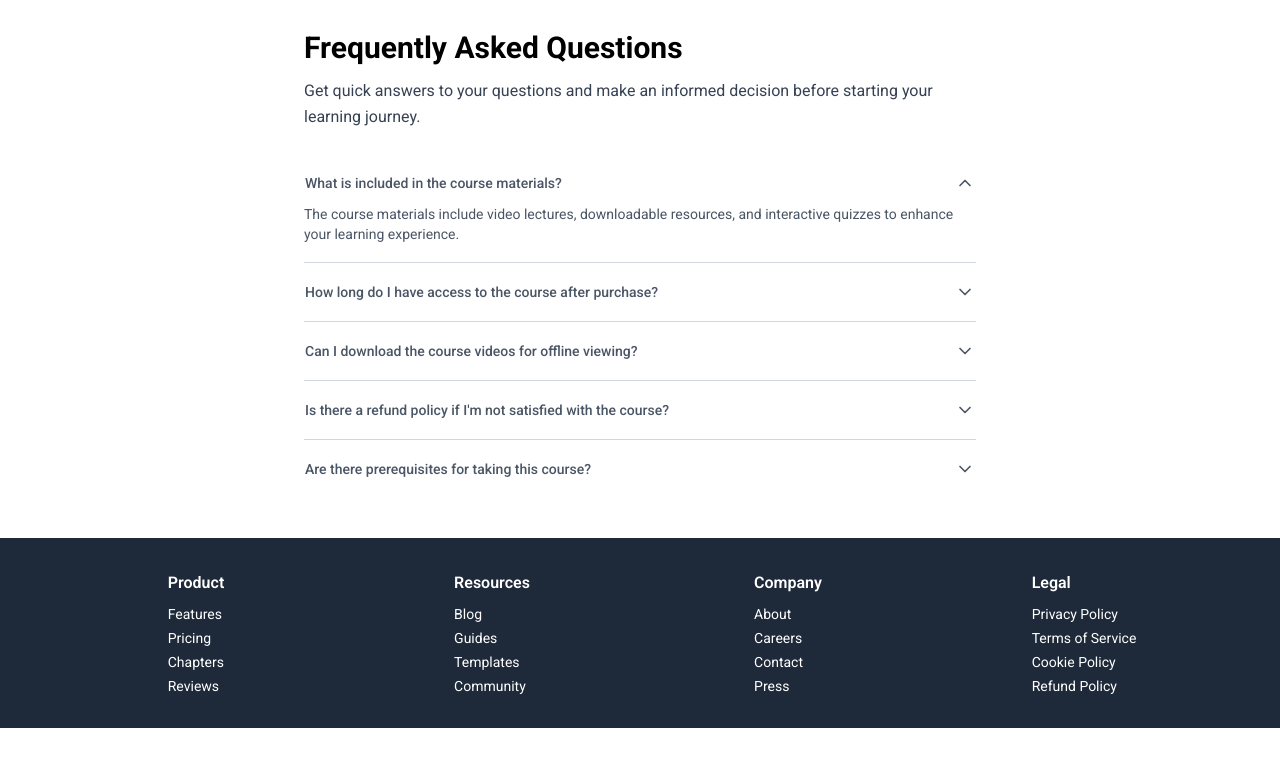
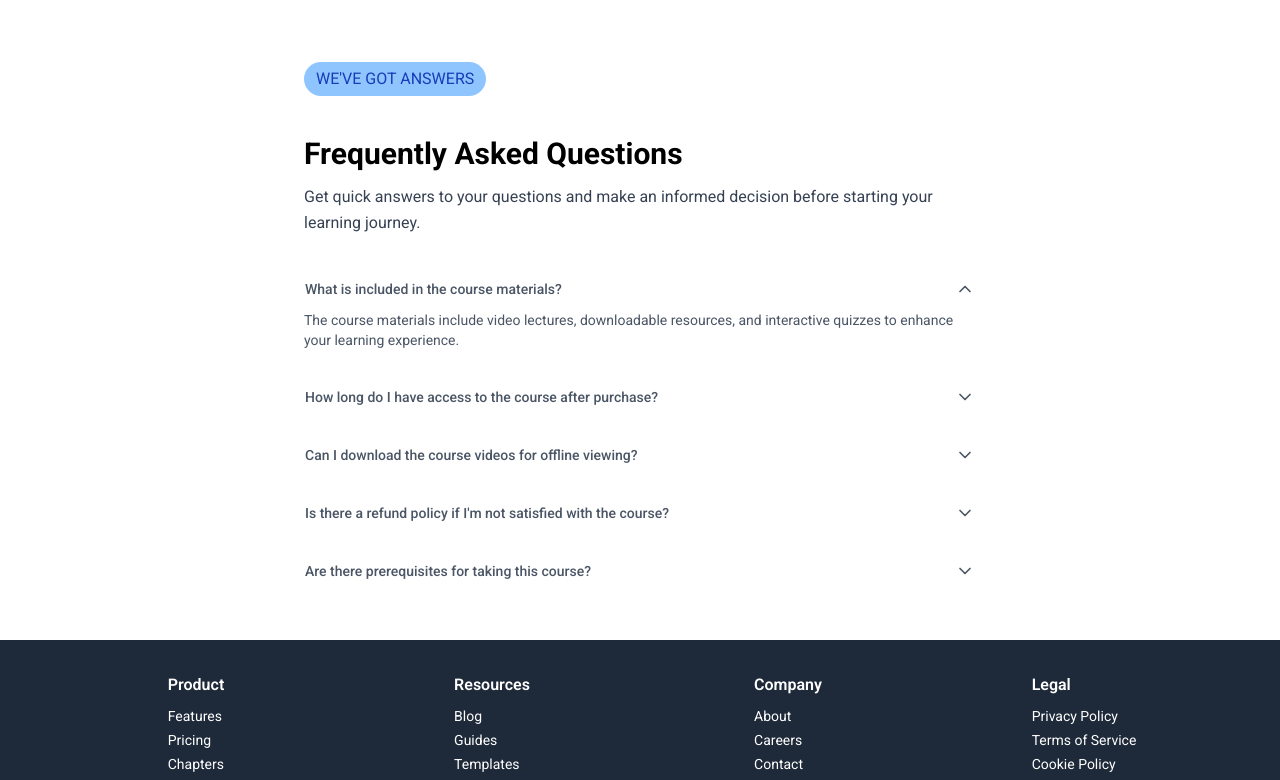
Before and after one commit to rohitha-kodikara/landify, a React (Vite) app: page / in a window 1280 px wide. Shown: the part 4010-4790 px from the top of the page. Before the commit the page ends 4738 px from the top, so only its background shows below. Built offline with nearby package versions, Linux system fonts and the light colour scheme.

Commit message:
added reveal motion part for some sections

```diff
--- a/src/components/FAQs.jsx
+++ b/src/components/FAQs.jsx
@@ -1,10 +1,60 @@
 import React from "react";
+import { motion } from "framer-motion";
 import {
   Accordion,
   AccordionContent,
   AccordionItem,
   AccordionTrigger,
 } from "@/components/ui/accordion";
+
+const itemVariants = {
+  hidden: {
+    opacity: 0,
+    y: 20,
+  },
+  visible: (index) => ({
+    opacity: 1,
+    y: 0,
+    transition: {
+      delay: index * 0.1,
+      duration: 0.5,
+      ease: "easeOut",
+    },
+  }),
+};
+
+const faqs = [
+  {
+    value: "shipping",
+    question: "What is included in the course materials?",
+    answer:
+      "The course materials include video lectures, downloadable resources, and interactive quizzes to enhance your learning experience.",
+  },
+  {
+    value: "returns",
+    question: "How long do I have access to the course after purchase?",
+    answer:
+      "You will have lifetime access to the course materials, including any updates or additions made in the future.",
+  },
+  {
+    value: "support",
+    question: "Can I download the course videos for offline viewing?",
+    answer:
+      "Yes, you can download the course videos to your device and watch them offline using our mobile app or desktop player.",
+  },
+  {
+    value: "guarantee",
+    question: "Is there a refund policy if I'm not satisfied with the course?",
+    answer:
+      "Yes, we offer a 30-day money-back guarantee. If you are not satisfied with the course for any reason, you can request a full refund.",
+  },
+  {
+    value: "prerequisites",
+    question: "Are there prerequisites for taking this course?",
+    answer:
+      "This course is designed for beginners with no prior experience required. It covers all fundamental concepts step by step.",
+  },
+];
 
 const FAQs = () => {
   return (
@@ -22,58 +72,28 @@
         </p>
         <div className="sm:flex flex-col sm:w-full sm:items-center">
           <Accordion defaultValue={["shipping"]} className="w-full">
-            <AccordionItem value="shipping" className="border-gray-300 py-2">
-              <AccordionTrigger className="text-gray-600  [&_[data-slot=accordion-trigger-icon]]:size-5">
-                What is included in the course materials?
-              </AccordionTrigger>
-              <AccordionContent className="text-gray-600">
-                The course materials include video lectures, downloadable
-                resources, and interactive quizzes to enhance your learning
-                experience.
-              </AccordionContent>
-            </AccordionItem>
-            <AccordionItem value="returns" className="border-gray-300 py-2">
-              <AccordionTrigger className="text-gray-600 [&_[data-slot=accordion-trigger-icon]]:size-5">
-                How long do I have access to the course after purchase?
-              </AccordionTrigger>
-              <AccordionContent className="text-gray-600">
-                You will have lifetime access to the course materials, including
-                any updates or additions made in the future.
-              </AccordionContent>
-            </AccordionItem>
-            <AccordionItem value="support" className="border-gray-300 py-2">
-              <AccordionTrigger className="text-gray-600 [&_[data-slot=accordion-trigger-icon]]:size-5">
-                Can I download the course videos for offline viewing?
-              </AccordionTrigger>
-              <AccordionContent className="text-gray-600">
-                Yes, you can download the course videos to your device and watch
-                them offline using our mobile app or desktop player.
-              </AccordionContent>
-            </AccordionItem>
-
-            <AccordionItem value="guarantee" className="border-gray-300 py-2">
-              <AccordionTrigger className="text-gray-600 [&_[data-slot=accordion-trigger-icon]]:size-5">
-                Is there a refund policy if I'm not satisfied with the course?
-              </AccordionTrigger>
-              <AccordionContent className="text-gray-600">
-                Yes, we offer a 30-day money-back guarantee. If you are not
-                satisfied with the course for any reason, you can request a full
-                refund.
-              </AccordionContent>
-            </AccordionItem>
-
+            {faqs.map((faq, index) => (
+              <motion.div
+                key={faq.value}
+                custom={index}
+                variants={itemVariants}
+                initial="hidden"
+                whileInView="visible"
+                viewport={{ once: false, amount: 0.35 }}
+              >
                 <AccordionItem
-              value="prerequisites"
+                  value={faq.value}
                   className="border-gray-300 py-2"
                 >
                   <AccordionTrigger className="text-gray-600 [&_[data-slot=accordion-trigger-icon]]:size-5">
-                Are there prerequisites for taking this course?
+                    {faq.question}
                   </AccordionTrigger>
                   <AccordionContent className="text-gray-600">
-                This course is designed for beginners with no prior experience
-                required. It covers all fundamental concepts step by step.
+                    {faq.answer}
                   </AccordionContent>
                 </AccordionItem>
+              </motion.div>
+            ))}
           </Accordion>
         </div>
       </div>
--- a/src/components/Navbar/Navbar.jsx
+++ b/src/components/Navbar/Navbar.jsx
@@ -8,9 +8,9 @@
   return (
     <>
       <nav
-        className={`fixed lg:text-black top-2 left-0 right-0 z-50 flex w-full flex-row items-center justify-between rounded-xl p-3 transition-colors duration-300 lg:px-8 ${
+        className={`fixed lg:text-black lg:text-md top-2 left-0 right-0 z-50 flex w-full flex-row items-center justify-between rounded-xl p-3 transition-colors duration-300 lg:px-8 ${
           isScrolled
-            ? "bg-white   shadow-md lg:mx-auto lg:w-1/2 "
+            ? "bg-white   shadow-md lg:mx-auto lg:w-2/3"
             : "bg-transparent  lg:text-white"
         }`}
       >
--- a/src/components/Pricing.jsx
+++ b/src/components/Pricing.jsx
@@ -1,17 +1,44 @@
 import React from "react";
 import { CircleCheck } from "lucide-react";
+import { motion } from "framer-motion";
+
+const cardVariants = {
+  hidden: {
+    opacity: 0,
+    y: 30,
+  },
+  visible: (index) => ({
+    opacity: 1,
+    y: 0,
+    transition: {
+      delay: index * 0.15,
+      duration: 0.6,
+      ease: "easeOut",
+    },
+  }),
+};
 
 const Pricing = () => {
   return (
     <section className="lg:px-25 mt-10 z-0">
-      <div className="pt-15  flex flex-col gap-5 leading-relaxed lg:gap-6 lg:mt-5 px-4 bg-hero-gradient text-white rounded-md">
+      <div className="pt-15 flex flex-col gap-5 leading-relaxed lg:gap-6 lg:mt-5 px-4 sm:pb-12 bg-hero-gradient text-white rounded-md">
+        <span className="text-left bg-blue-300 text-blue-800 px-3 lg:flex lg:flex-row self-start rounded-full py-1">
+          PRICING
+        </span>
         <h2>Explore our pricing options</h2>
         <p>
           Choose the plan that best fits your needs and start your journey to
           mastering modern design today.
         </p>
         <div className="grid grid-cols-1 md:grid-cols-2 lg:grid-cols-3 gap-6">
-          <div className="bg-gray-900 border-t-2 border-gray-500 rounded-lg p-8 flex flex-col gap-8">
+          <motion.div
+            custom={0}
+            variants={cardVariants}
+            initial="hidden"
+            whileInView="visible"
+            viewport={{ once: false, amount: 0.35 }}
+            className="bg-gray-900 border-t-2 border-gray-500 rounded-lg p-8 flex flex-col gap-8"
+          >
             <span className="text-sm text-gray-300 bg-gray-800 px-4 py-1 rounded-lg self-start">
               Free preview
             </span>
@@ -38,9 +65,16 @@
                 </li>
               </ul>
             </div>
-          </div>
+          </motion.div>
 
-          <div className="bg-gray-900 border-t-2 border-indigo-500 rounded-lg p-8 flex flex-col gap-8">
+          <motion.div
+            custom={1}
+            variants={cardVariants}
+            initial="hidden"
+            whileInView="visible"
+            viewport={{ once: false, amount: 0.35 }}
+            className="bg-gray-900 border-t-2 border-indigo-500 rounded-lg p-8 flex flex-col gap-8"
+          >
             <span className="text-sm text-indigo-200 bg-indigo-900 px-4 py-1 rounded-lg self-start">
               The Essentials
             </span>
@@ -73,9 +107,16 @@
                 </li>
               </ul>
             </div>
-          </div>
+          </motion.div>
 
-          <div className="bg-gray-900 border-t-2 border-amber-500 rounded-lg p-8 flex flex-col gap-8">
+          <motion.div
+            custom={2}
+            variants={cardVariants}
+            initial="hidden"
+            whileInView="visible"
+            viewport={{ once: false, amount: 0.35 }}
+            className="bg-gray-900 border-t-2 border-amber-500 rounded-lg p-8 flex flex-col gap-8"
+          >
             <span className="text-sm text-amber-200 bg-amber-900 px-4 py-1 rounded-lg self-start">
               Premium Bundle
             </span>
@@ -108,7 +149,7 @@
                 </li>
               </ul>
             </div>
-          </div>
+          </motion.div>
         </div>
       </div>
     </section>
```
Lines whose indentation alone changed are shown as unchanged.
